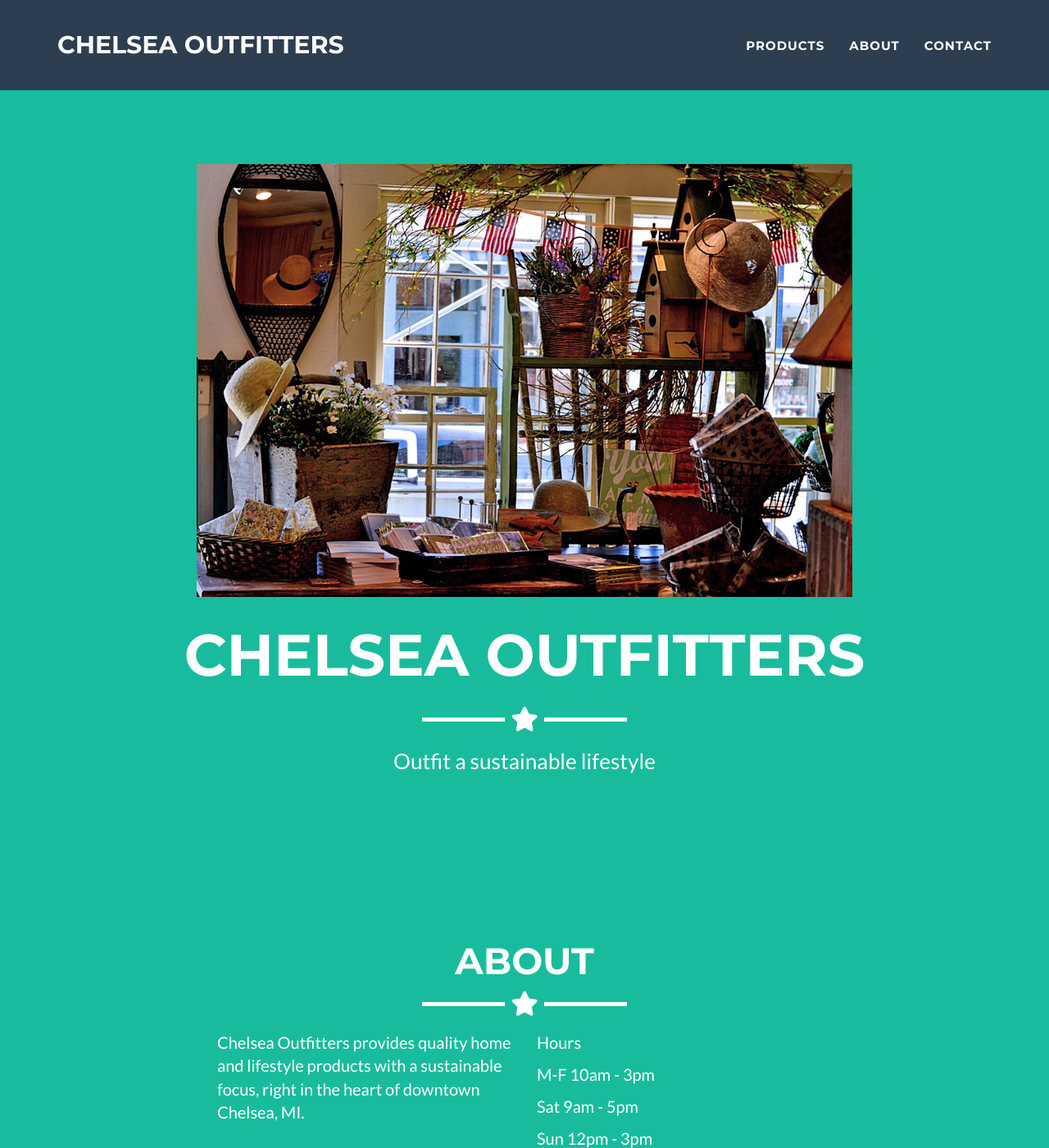
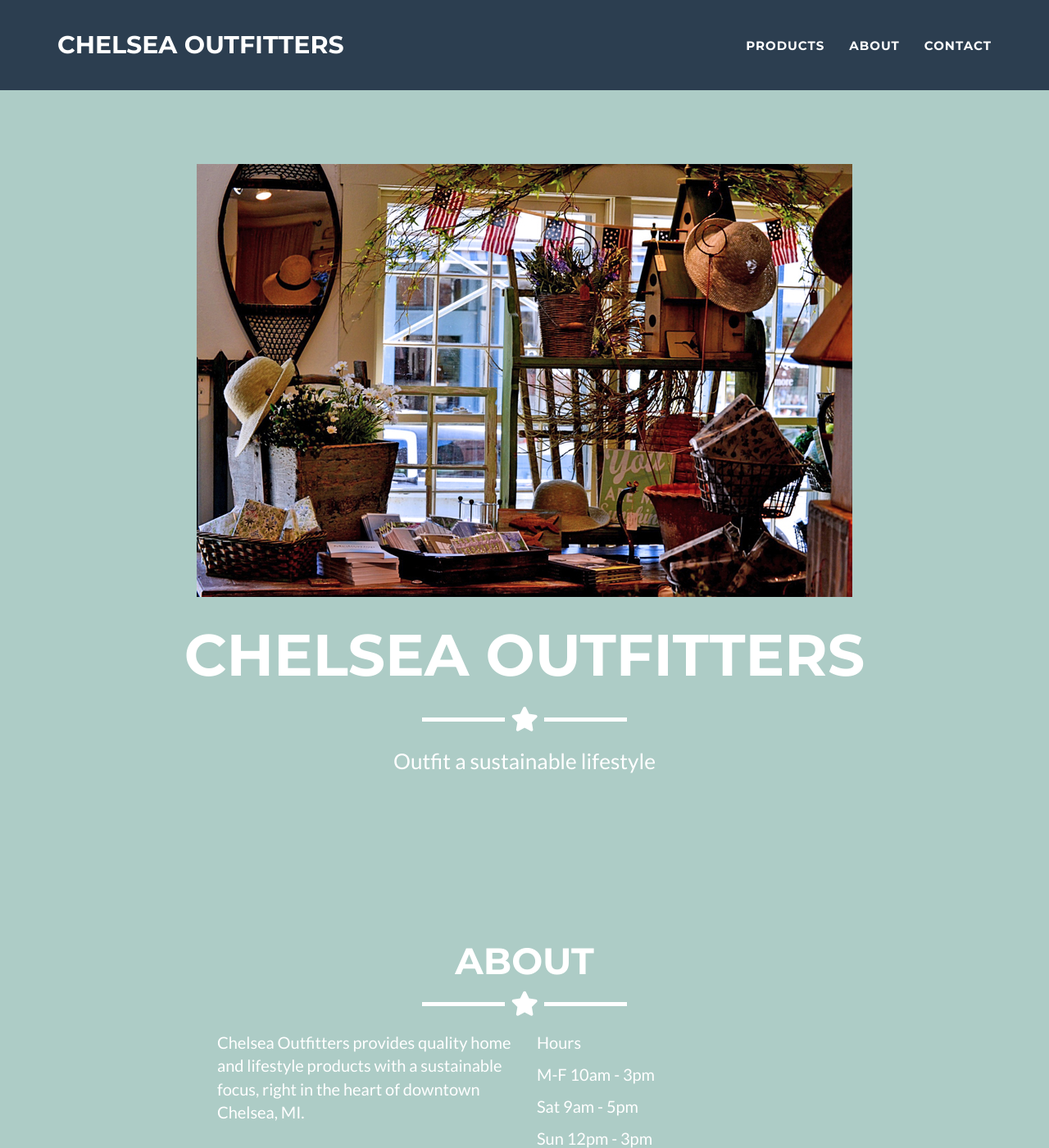
Before and after one commit to matttrenary/chelsea_outfitters, a Jekyll site: the page built from _posts/2014-07-18-project-1.markdown, in a window 1280 px wide and 1400 px high. Shown: the whole window at 82% size. Built offline with Jekyll 4.4.1, drawn with Linux system fonts in a browser that asks for light colours.

Commit message:
Update _config.yml

```diff
--- a/_config.yml
+++ b/_config.yml
@@ -25,7 +25,7 @@ contact: static
 
 # Color settings (hex-codes without the leading hash-tag)
 color:
-  primary: 18bc9c #80B3FF
+  primary: adccc6 #80B3FF
   primary-rgb: "24,288,156" #"128,179,255"
   secondary: 2c3e50 #FD6E8A
   secondary-dark: 233140 #A2122F
```
